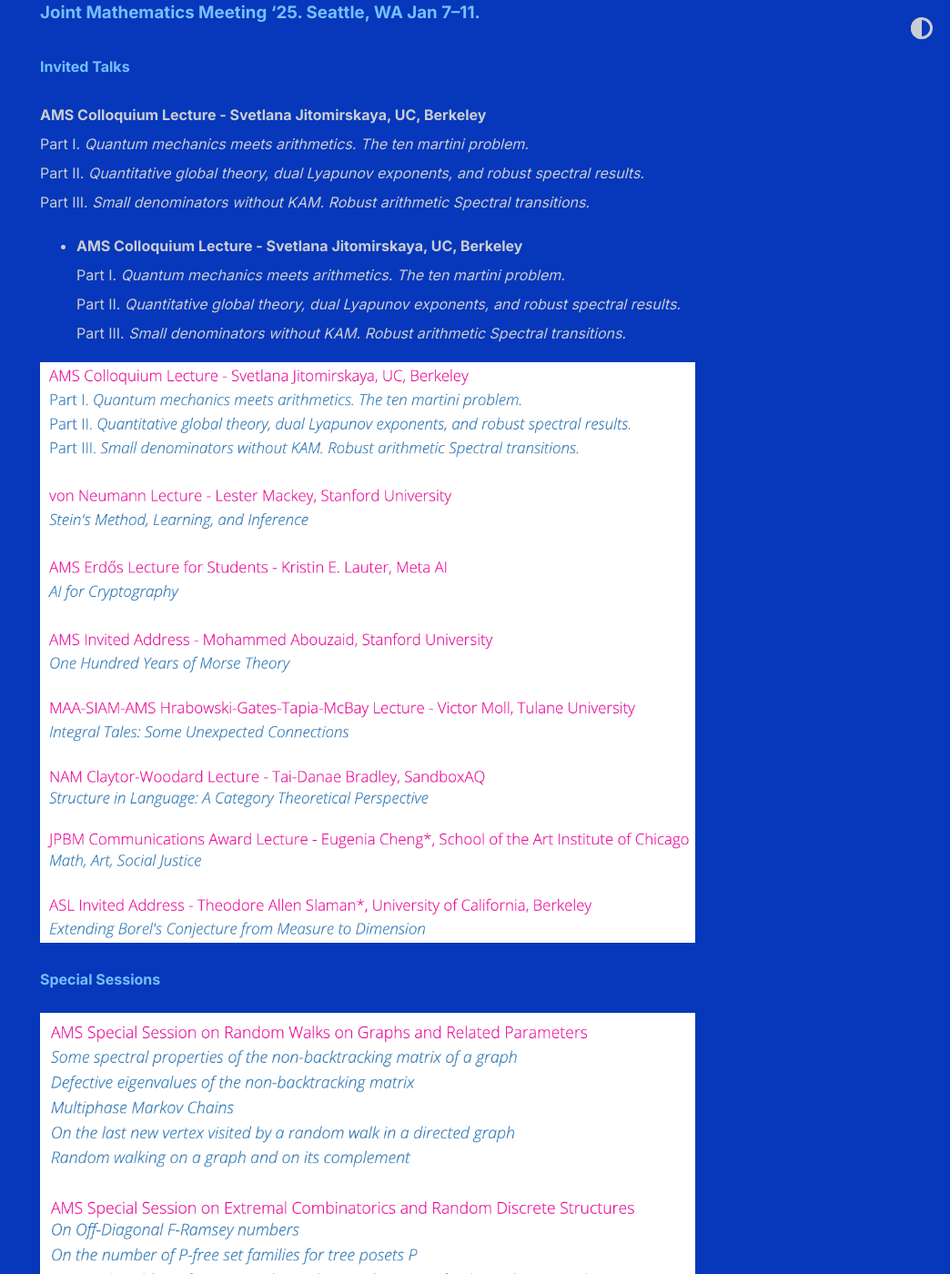
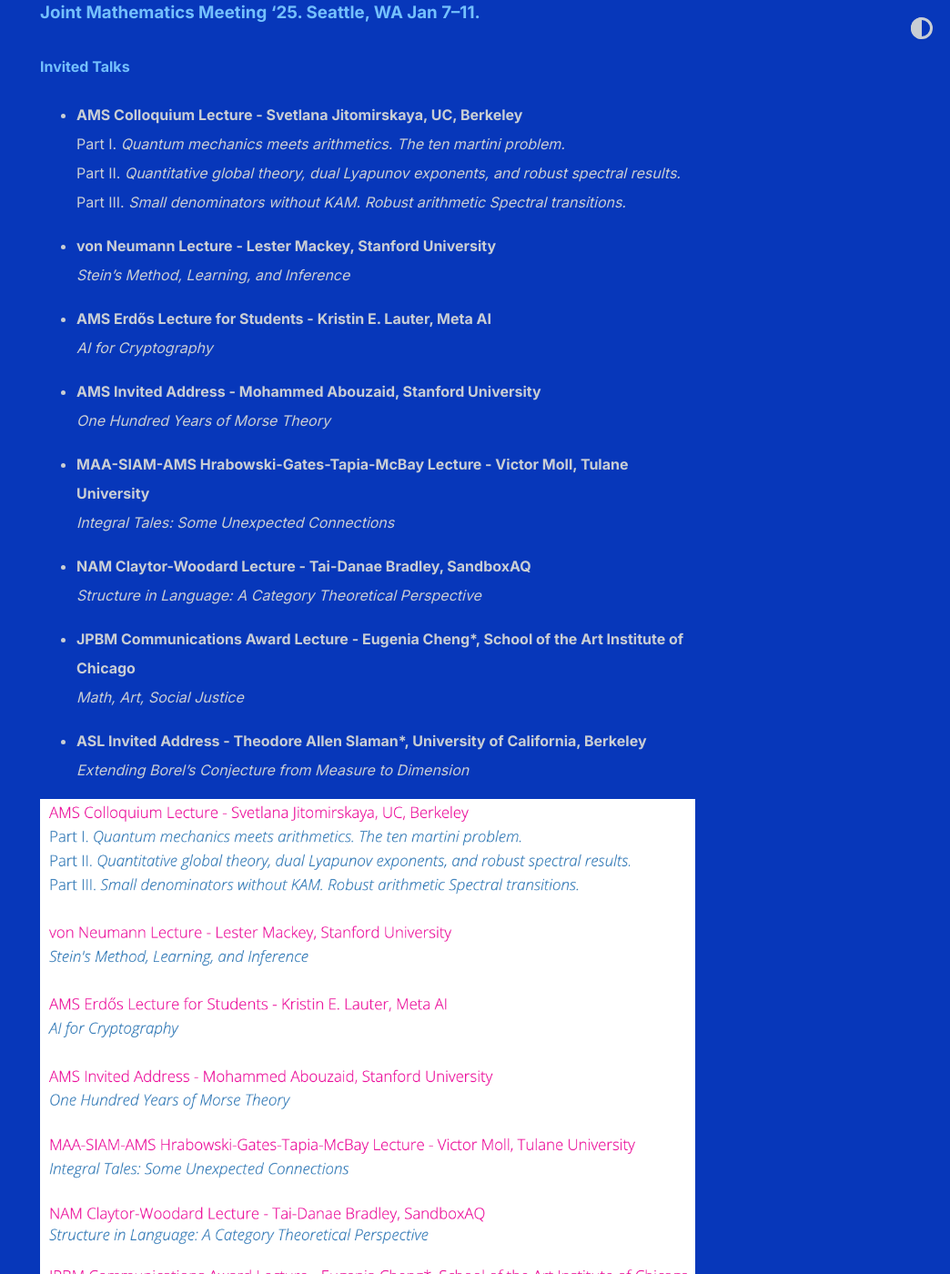
Before and after one commit to shihankanungo/shihankanungo.github.io, a Jekyll site: the page built from wrapped.md, in a window 1280 px wide and 1400 px high, scrolled down 2302 px. Shown: the whole window at 91% size, without its empty margins (236-1280 px from the left). Built offline with Jekyll 4.4.1, drawn with Linux system fonts in a browser that asks for light colours.

Commit message:
Update wrapped.md

```diff
--- a/wrapped.md
+++ b/wrapped.md
@@ -58,15 +58,32 @@
 
 #### Invited Talks
 
-**AMS Colloquium Lecture - Svetlana Jitomirskaya, UC, Berkeley** <br>
+- **AMS Colloquium Lecture - Svetlana Jitomirskaya, UC, Berkeley** <br>
 Part I. *Quantum mechanics meets arithmetics. The ten martini problem.* <br>
 Part II. *Quantitative global theory, dual Lyapunov exponents, and robust spectral results.* <br>
 Part III. *Small denominators without KAM. Robust arithmetic Spectral transitions.* <br>
 
-- **AMS Colloquium Lecture - Svetlana Jitomirskaya, UC, Berkeley** <br>
-Part I. *Quantum mechanics meets arithmetics. The ten martini problem.* <br>
-Part II. *Quantitative global theory, dual Lyapunov exponents, and robust spectral results.* <br>
-Part III. *Small denominators without KAM. Robust arithmetic Spectral transitions.* <br>
+- **von Neumann Lecture - Lester Mackey, Stanford University** <br>
+*Stein's Method, Learning, and Inference*
+
+- **AMS Erdős Lecture for Students - Kristin E. Lauter, Meta AI** <br>
+*AI for Cryptography*
+
+- **AMS Invited Address - Mohammed Abouzaid, Stanford University** <br>
+_One Hundred Years of Morse Theory_
+
+- **MAA-SIAM-AMS Hrabowski-Gates-Tapia-McBay Lecture - Victor Moll, Tulane University** <br>
+_Integral Tales: Some Unexpected Connections_
+
+- **NAM Claytor-Woodard Lecture - Tai-Danae Bradley, SandboxAQ** <br>
+_Structure in Language: A Category Theoretical Perspective_
+
+- **JPBM Communications Award Lecture - Eugenia Cheng*, School of the Art Institute of Chicago** <br>
+_Math, Art, Social Justice_
+
+- **ASL Invited Address - Theodore Allen Slaman*, University of California, Berkeley** <br>
+_Extending Borel's Conjecture from Measure to Dimension_
+
 
 
 ![jmm25-invited](images/jmm25-1.png)
```
